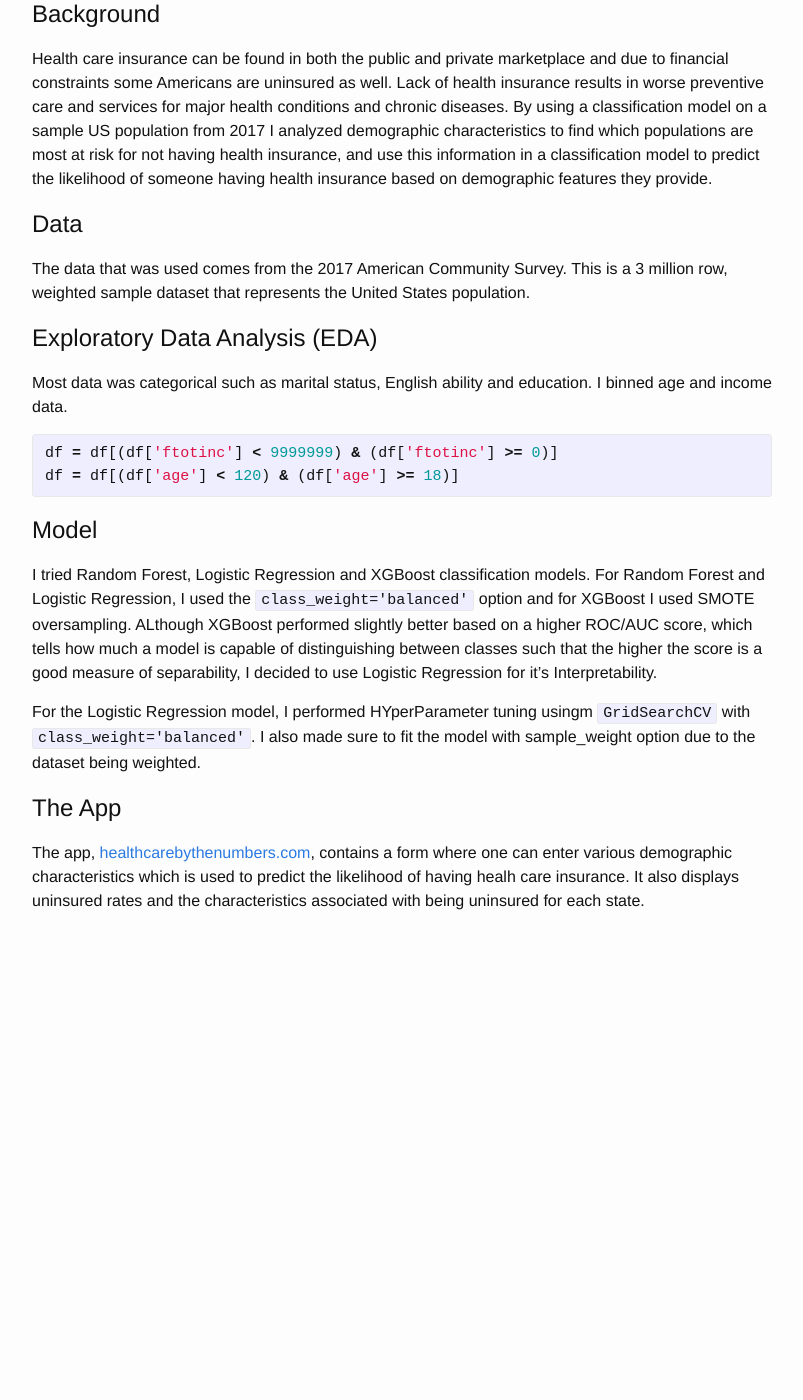
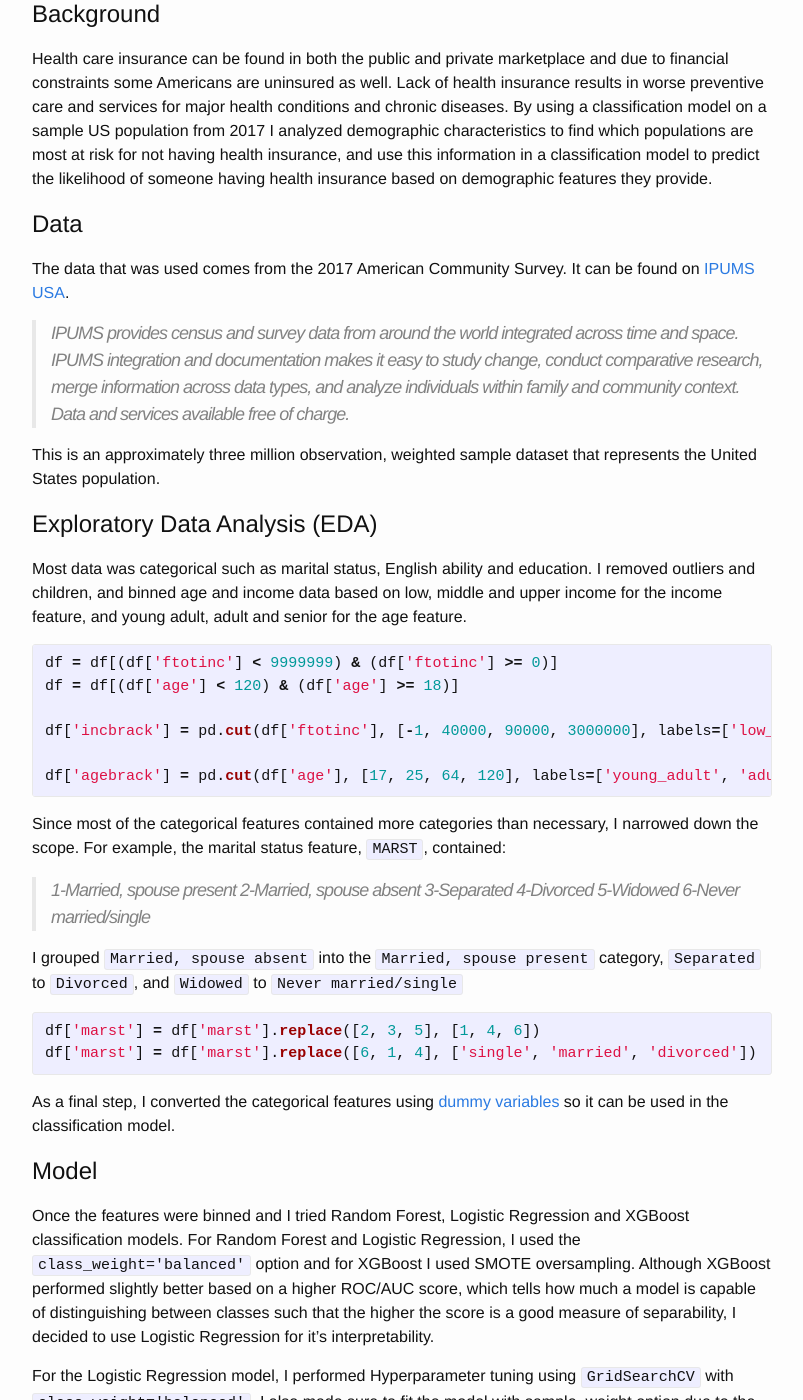
Before and after one commit to abalone23/abalone23.github.io, a Jekyll site: the page built from _posts/2019-09-18-predicting-health-care.markdown, in a window 1280 px wide and 1400 px high, scrolled down 701 px. Shown: the whole window, without its empty margins (238-1041 px from the left). Built offline with Jekyll 4.4.1, drawn with Linux system fonts in a browser that asks for light colours; before the commit the page ends 1674 px from its top, so only the background shows below that; some of the changed text lies outside the part shown.

Commit message:
added robots.txt and updated hc post

```diff
--- a/_posts/2019-09-18-predicting-health-care.markdown
+++ b/_posts/2019-09-18-predicting-health-care.markdown
@@ -11,20 +11,49 @@ Photo by [Natasha Spencer](https://unsplash.com/@totalshape?utm_source=unsplash&
 Health care insurance can be found in both the public and private marketplace and due to financial constraints some Americans are uninsured as well. Lack of health insurance results in worse preventive care and services for major health conditions and chronic diseases. By using a classification model on a sample US population from 2017 I analyzed demographic characteristics to find which populations are most at risk for not having health insurance, and use this information in a classification model to predict the likelihood of someone having health insurance based on demographic features they provide.
 
 # Data
-The data that was used comes from the 2017 American Community Survey. This is a 3 million row, weighted sample dataset that represents the United States population.
+The data that was used comes from the 2017 American Community Survey. It can be found on [IPUMS USA](https://usa.ipums.org/usa/).
+
+> IPUMS provides census and survey data from around the world integrated across time and space. IPUMS integration and documentation makes it easy to study change, conduct comparative research, merge information across data types, and analyze individuals within family and community context. Data and services available free of charge.
+
+This is an approximately three million observation, weighted sample dataset that represents the United States population.
 
 # Exploratory Data Analysis (EDA)
-Most data was categorical such as marital status, English ability and education. I binned age and income data.
+Most data was categorical such as marital status, English ability and education. I removed outliers and children, and binned age and income data based on low, middle and upper income for the income feature, and young adult, adult and senior for the age feature.
 
 {% highlight python %}
 df = df[(df['ftotinc'] < 9999999) & (df['ftotinc'] >= 0)]
 df = df[(df['age'] < 120) & (df['age'] >= 18)]
+
+df['incbrack'] = pd.cut(df['ftotinc'], [-1, 40000, 90000, 3000000], labels=['low_income', 'middle_income', 'upper_income'])
+
+df['agebrack'] = pd.cut(df['age'], [17, 25, 64, 120], labels=['young_adult', 'adult', 'senior'])
 {% endhighlight %}
 
+Since most of the categorical features contained more categories than necessary, I narrowed down the scope. For example, the
+marital status feature, `MARST`, contained:
+> 1-Married, spouse present
+> 2-Married, spouse absent
+> 3-Separated
+> 4-Divorced
+> 5-Widowed
+> 6-Never married/single
+
+I grouped `Married, spouse absent` into the `Married, spouse present` category, `Separated` to `Divorced`, and `Widowed` to `Never married/single`
+
+{% highlight python %}
+df['marst'] = df['marst'].replace([2, 3, 5], [1, 4, 6])
+df['marst'] = df['marst'].replace([6, 1, 4], ['single', 'married', 'divorced'])
+{% endhighlight %}
+
+As a final step, I converted the categorical features using [dummy variables](https://pandas.pydata.org/pandas-docs/stable/reference/api/pandas.get_dummies.html) so it can be used in the classification model.
+
 # Model
-I tried Random Forest, Logistic Regression and XGBoost classification models. For Random Forest and Logistic Regression, I used the `class_weight='balanced'` option and for XGBoost I used SMOTE oversampling. ALthough XGBoost performed slightly better based on a higher ROC/AUC score, which tells how much a model is capable of distinguishing between classes such that the higher the score is a good measure of separability, I decided to use Logistic Regression for it's Interpretability.
+Once the features were binned and I tried Random Forest, Logistic Regression and XGBoost classification models. For Random Forest and Logistic Regression, I used the `class_weight='balanced'` option and for XGBoost I used SMOTE oversampling. Although XGBoost performed slightly better based on a higher ROC/AUC score, which tells how much a model is capable of distinguishing between classes such that the higher the score is a good measure of separability, I decided to use Logistic Regression for it's interpretability.
 
-For the Logistic Regression model, I performed HYperParameter tuning usingm `GridSearchCV` with `class_weight='balanced'`. I also made sure to fit the model with sample_weight option due to the dataset being weighted.
+For the Logistic Regression model, I performed Hyperparameter tuning using `GridSearchCV` with `class_weight='balanced'`. I also made sure to fit the model with sample_weight option due to the dataset being weighted.
 
 # The App
-The app, [healthcarebythenumbers.com](https://www.healthcarebythenumbers.com), contains a form where one can enter various demographic characteristics which is used to predict the likelihood of having healh care insurance. It also displays uninsured rates and the characteristics associated with being uninsured for each state.
+![hcbtn app]({{ site.url }}/assets/hcbtn-graph.png)
+The app, [healthcarebythenumbers.com](https://www.healthcarebythenumbers.com), is Flask-based and uses [SQL Alchemy](https://www.sqlalchemy.org/), an "open-source SQL toolkit and object-relational mapper for the Python" that connects to a [PostgreSQL](https://www.postgresql.org/) database.
+
+In addition to displaying a state-by-state breakdown of uninsured rates among various groups, it also features a [prediction calculator](https://www.healthcarebythenumbers.com/predict) where one can enter various demographic characteristics to predict the likelihood of having healh care insurance.
--- /dev/null
+++ b/robots.txt
@@ -0,0 +1,2 @@
+User-agent: *
+Disallow: /
```
Also changed, not shown: assets/hcbtn-graph.png (added).
